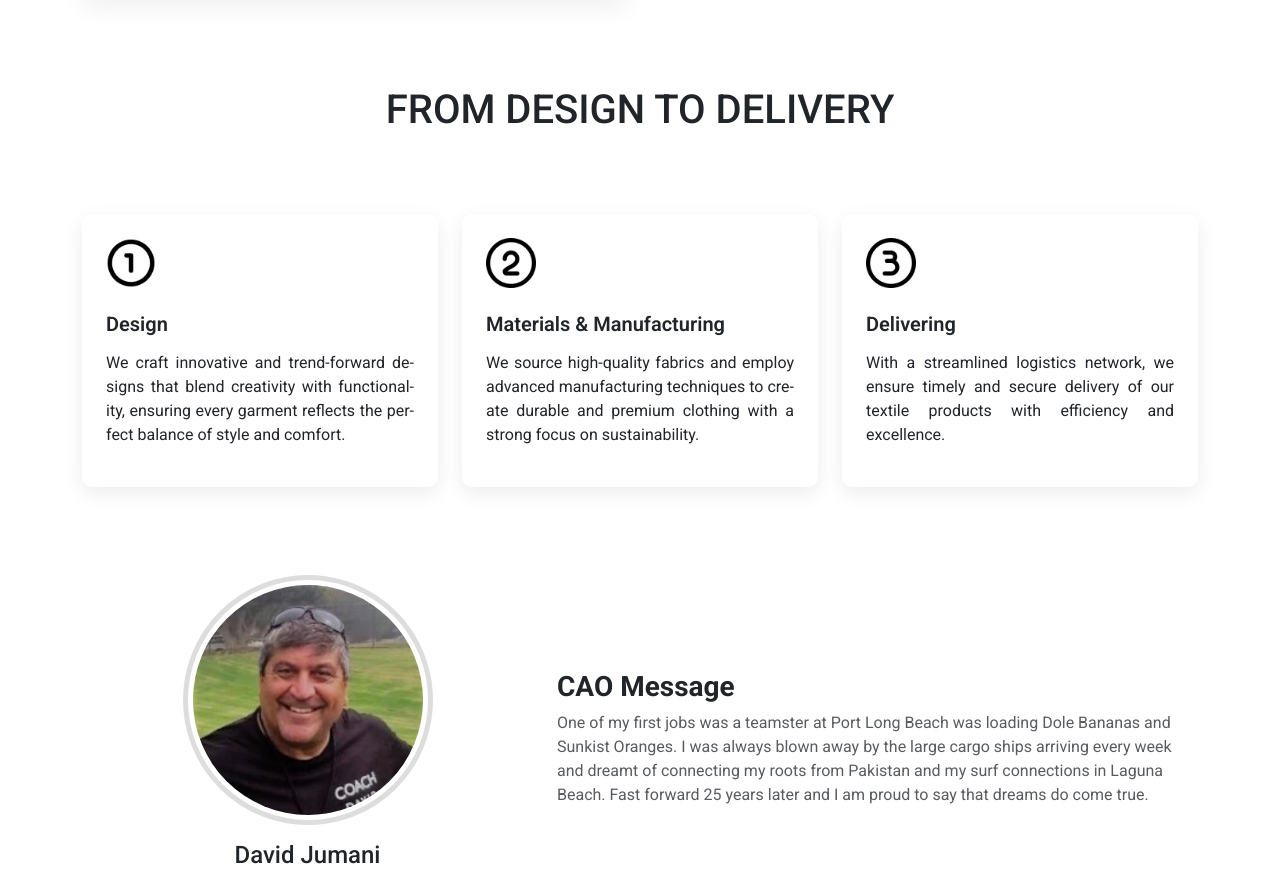
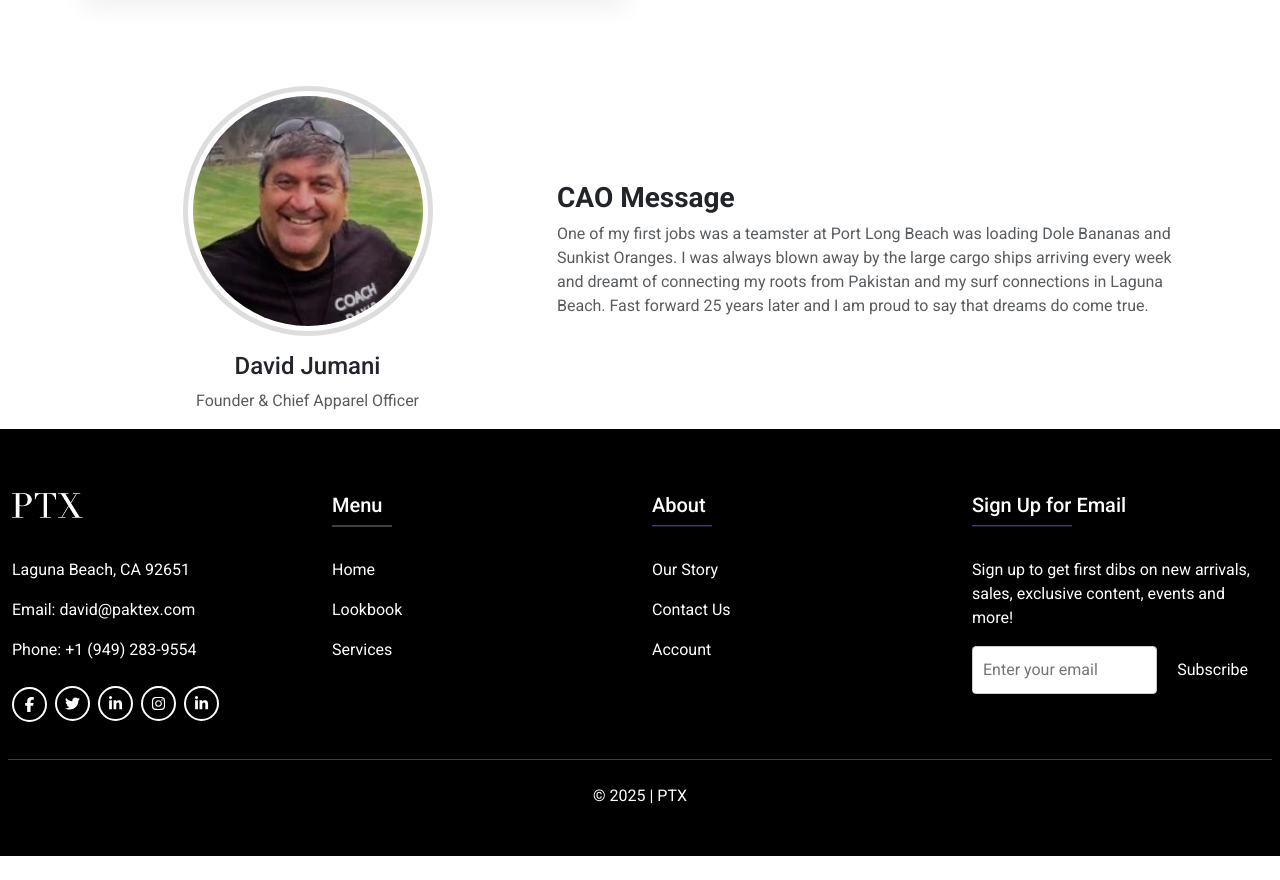
Before and after one commit to Zeeshanprojects/PTX-2, a React (Create React App) app in the folder PTX-2/ptx-2/: page /Aboutus in a window 1280 px wide. Shown: the part 2518-3398 px from the top of the page. After the commit the page ends 3374 px from the top, so only its background shows below. Built offline with nearby package versions, Linux system fonts and the light colour scheme.

Commit message:
Full code updated

```diff
--- a/PTX-2/ptx-2/src/Pages/AboutUs.jsx
+++ b/PTX-2/ptx-2/src/Pages/AboutUs.jsx
@@ -173,44 +173,9 @@ export default function AboutUs() {
         </div>
       </div>
       <div className="space"></div>
-      <h1 className="text-center" data-aos="fade-up">
-        FROM DESIGN TO DELIVERY
-      </h1>
 
-      <br />
-      <div className="container my-5" data-aos="fade-up">
-        <div className="row g-4">
-          {[Image.step1, Image.step2, Image.step3].map((img, index) => (
-            <div className="col-sm-12 col-md-12 col-lg-4 col-xl-4">
-              <div className="service-card p-4 h-100">
-                <div className="service-card-body">
-                  <img src={img} alt={index + 1} className="steps" />
-                  <br />
-                  <br />
-                  <h6 className="custom-card-title">
-                    {
-                      ["Design", "Materials & Manufacturing", "Delivering"][
-                        index
-                      ]
-                    }
-                  </h6>
-                  <p className="text-justify">
-                    {
-                      [
-                        "We craft innovative and trend-forward designs that blend creativity with functionality, ensuring every garment reflects the perfect balance of style and comfort.",
-                        "We source high-quality fabrics and employ advanced manufacturing techniques to create durable and premium clothing with a strong focus on sustainability.",
-                        "With a streamlined logistics network, we ensure timely and secure delivery of our textile products with efficiency and excellence.",
-                      ][index]
-                    }
-                  </p>
-                </div>
-              </div>
-            </div>
-          ))}
-        </div>
-      </div>
 
-      <div className="space"></div>
+
       <div className="container" data-aos="fade-up">
         <div className="row align-items-center">
           <div className="col-md-5 text-center">
--- a/PTX-2/ptx-2/src/Pages/AboutUs.style.css
+++ b/PTX-2/ptx-2/src/Pages/AboutUs.style.css
@@ -35,10 +35,7 @@ font-size: 5rem ;
 .textparagraph {
   font-size: 20px;
 }
-.service-card-text {
-  text-align: justify;
-  hyphens: auto;
-}
+
 .circle {
   border-radius: 100%;
   height: 250px;
@@ -55,29 +52,12 @@ font-size: 5rem ;
 .ceocontent {
   text-align: start !important;
 }
-.service-card {
-  border-radius: 12px;
-  /* box-shadow: 0 0.2rem 0.5rem rgba(0, 0, 0, 0.15) !important; */
-  transition: transform 0.3s ease, box-shadow 0.3s ease;
-}
+
 .text {
   text-align: justify !important;
 }
-.custom-card-title {
-  font-size: 1.25rem;
-  font-weight: 600;
-  margin-bottom: 15px;
-  color: #212529;
-}
-.steps {
-  height: 50px;
-  width: 50px;
-}
-.service-card-text {
-  font-size: 0.95rem;
-  color: #444;
-  line-height: 1.6;
-}
+
+
 .user-name {
   font-size: 18px;
   font-weight: bold;
--- a/PTX-2/ptx-2/src/Pages/Contactus.jsx
+++ b/PTX-2/ptx-2/src/Pages/Contactus.jsx
@@ -83,6 +83,7 @@ export default function ContactUs() {
 
         {/* Text Overlay */}
         <div
+        className="text-overlay-size"
           style={{
             position: "absolute",
             top: "50%",
@@ -90,12 +91,12 @@ export default function ContactUs() {
 
             transform: "translate(-50%, -50%)",
             color: "white",
-            fontSize: "2rem",
+
             fontWeight: "bold",
             textShadow: "2px 2px 8px rgba(0,0,0,0.7)",
           }}
         >
-         CONTACT
+         CONTACT US
         </div>
       </div>
       <div className="container-fluid mt-4">
--- a/PTX-2/ptx-2/src/Pages/Gallery.jsx
+++ b/PTX-2/ptx-2/src/Pages/Gallery.jsx
@@ -50,6 +50,7 @@ export default function Gallery() {
 
         {/* Text Overlay */}
         <div
+         className="text-overlay-size"
           style={{
             position: "absolute",
             top: "50%",
@@ -57,7 +58,7 @@ export default function Gallery() {
 
             transform: "translate(-50%, -50%)",
             color: "white",
-            fontSize: "2rem",
+
             fontWeight: "bold",
             textShadow: "2px 2px 8px rgba(0,0,0,0.7)",
           }}
--- a/PTX-2/ptx-2/src/Pages/Logistics.jsx
+++ b/PTX-2/ptx-2/src/Pages/Logistics.jsx
@@ -37,6 +37,7 @@ export default function Logistics() {
 
         {/* Text Overlay */}
         <div
+          className="text-overlay-size"
           style={{
             position: "absolute",
             top: "50%",
@@ -44,12 +45,12 @@ export default function Logistics() {
 
             transform: "translate(-50%, -50%)",
             color: "white",
-            fontSize: "2rem",
+
             fontWeight: "bold",
             textShadow: "2px 2px 8px rgba(0,0,0,0.7)",
           }}
         >
-     SERVICES / LOGISTICS
+      LOGISTICS
         </div>
       </div>
 <div className="space"></div>
--- a/PTX-2/ptx-2/src/Pages/Manufacturing.jsx
+++ b/PTX-2/ptx-2/src/Pages/Manufacturing.jsx
@@ -39,6 +39,7 @@ export default function Manufacturing() {
 
         {/* Text Overlay */}
         <div
+         className="text-overlay-size"
           style={{
             position: "absolute",
             top: "50%",
@@ -46,12 +47,12 @@ export default function Manufacturing() {
 
             transform: "translate(-50%, -50%)",
             color: "white",
-            fontSize: "2rem",
+
             fontWeight: "bold",
             textShadow: "2px 2px 8px rgba(0,0,0,0.7)",
           }}
         >
-     SERVICES / MANUFACTURING
+      MANUFACTURING
         </div>
       </div>
 
--- a/PTX-2/ptx-2/src/Pages/ProductDevelopment.jsx
+++ b/PTX-2/ptx-2/src/Pages/ProductDevelopment.jsx
@@ -33,6 +33,7 @@ export default function ProductDevelopment() {
 
         {/* Text Overlay */}
         <div
+         className="text-overlay-size"
           style={{
             position: "absolute",
             top: "50%",
@@ -40,12 +41,12 @@ export default function ProductDevelopment() {
 
             transform: "translate(-50%, -50%)",
             color: "white",
-            fontSize: "2rem",
+
             fontWeight: "bold",
             textShadow: "2px 2px 8px rgba(0,0,0,0.7)",
           }}
         >
-          SERVICES / PRODUCT DEVELOPMENT
+      PRODUCT DEVELOPMENT
         </div>
       </div>
 
--- a/PTX-2/ptx-2/src/Pages/QualityAssurance.jsx
+++ b/PTX-2/ptx-2/src/Pages/QualityAssurance.jsx
@@ -38,6 +38,7 @@ export default function QualityAssurance() {
 
         {/* Text Overlay */}
         <div
+         className="text-overlay-size"
           style={{
             position: "absolute",
             top: "50%",
@@ -45,12 +46,12 @@ export default function QualityAssurance() {
 
             transform: "translate(-50%, -50%)",
             color: "white",
-            fontSize: "2rem",
+
             fontWeight: "bold",
             textShadow: "2px 2px 8px rgba(0,0,0,0.7)",
           }}
         >
-     SERVICES / QUALITY ASSURANCE
+     QUALITY ASSURANCE
         </div>
       </div>
       <div className="space"></div>
--- a/PTX-2/ptx-2/src/Pages/Services.jsx
+++ b/PTX-2/ptx-2/src/Pages/Services.jsx
@@ -93,6 +93,7 @@ export default function Services() {
 
         {/* Text Overlay */}
         <div
+         className="text-overlay-size"
           style={{
             position: "absolute",
             top: "50%",
@@ -100,7 +101,7 @@ export default function Services() {
 
             transform: "translate(-50%, -50%)",
             color: "white",
-            fontSize: "2rem",
+
             fontWeight: "bold",
             textShadow: "2px 2px 8px rgba(0,0,0,0.7)",
           }}
--- a/PTX-2/ptx-2/src/Pages/Sourcing.jsx
+++ b/PTX-2/ptx-2/src/Pages/Sourcing.jsx
@@ -37,6 +37,7 @@ export default function Sourcing() {
 
         {/* Text Overlay */}
         <div
+         className="text-overlay-size"
           style={{
             position: "absolute",
             top: "50%",
@@ -44,12 +45,12 @@ export default function Sourcing() {
 
             transform: "translate(-50%, -50%)",
             color: "white",
-            fontSize: "2rem",
+
             fontWeight: "bold",
             textShadow: "2px 2px 8px rgba(0,0,0,0.7)",
           }}
         >
-     SERVICES / SOURCING
+     SOURCING
         </div>
       </div>
 
--- a/PTX-2/ptx-2/src/Pages/Studio.jsx
+++ b/PTX-2/ptx-2/src/Pages/Studio.jsx
@@ -37,6 +37,7 @@ export default function Studio() {
 
         {/* Text Overlay */}
         <div
+         className="text-overlay-size"
           style={{
             position: "absolute",
             top: "50%",
@@ -44,12 +45,12 @@ export default function Studio() {
 
             transform: "translate(-50%, -50%)",
             color: "white",
-            fontSize: "2rem",
+
             fontWeight: "bold",
             textShadow: "2px 2px 8px rgba(0,0,0,0.7)",
           }}
         >
-     SERVICES / STUDIO
+     STUDIO
         </div>
       </div>
 
```
